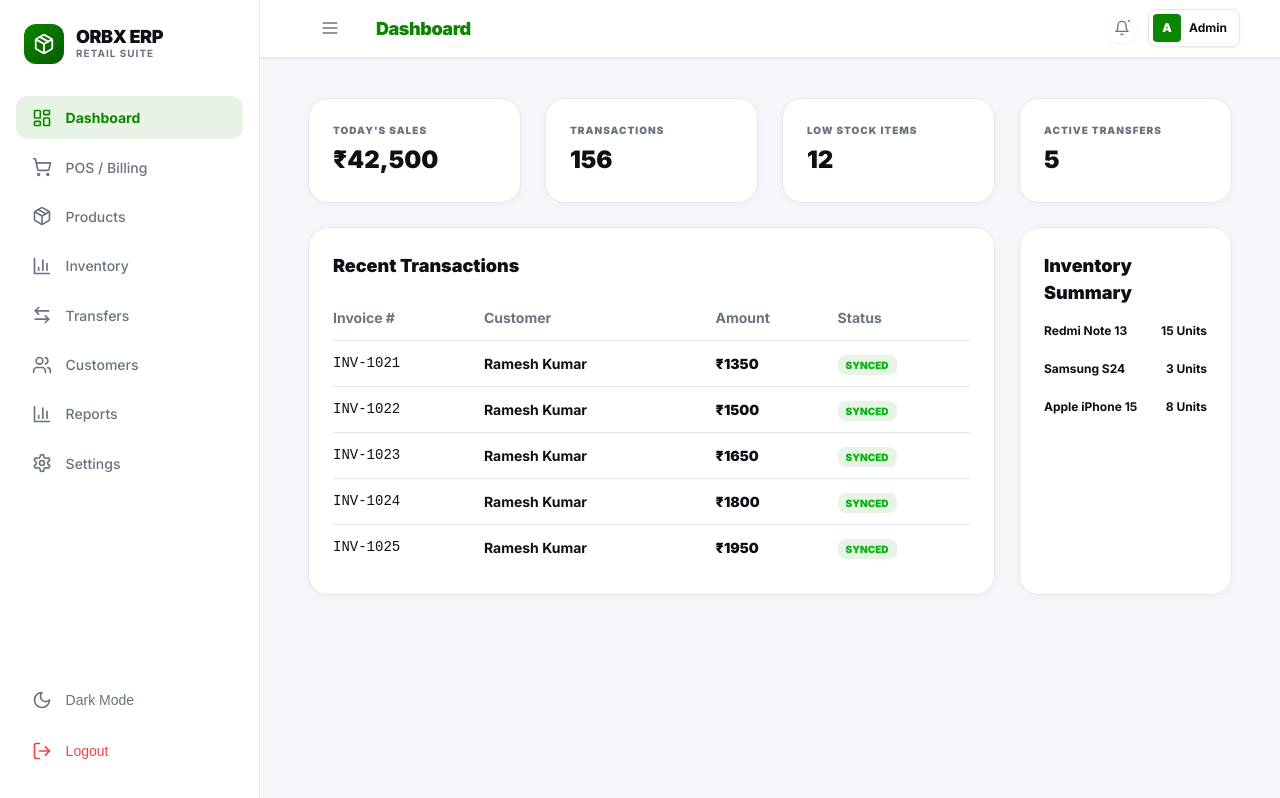
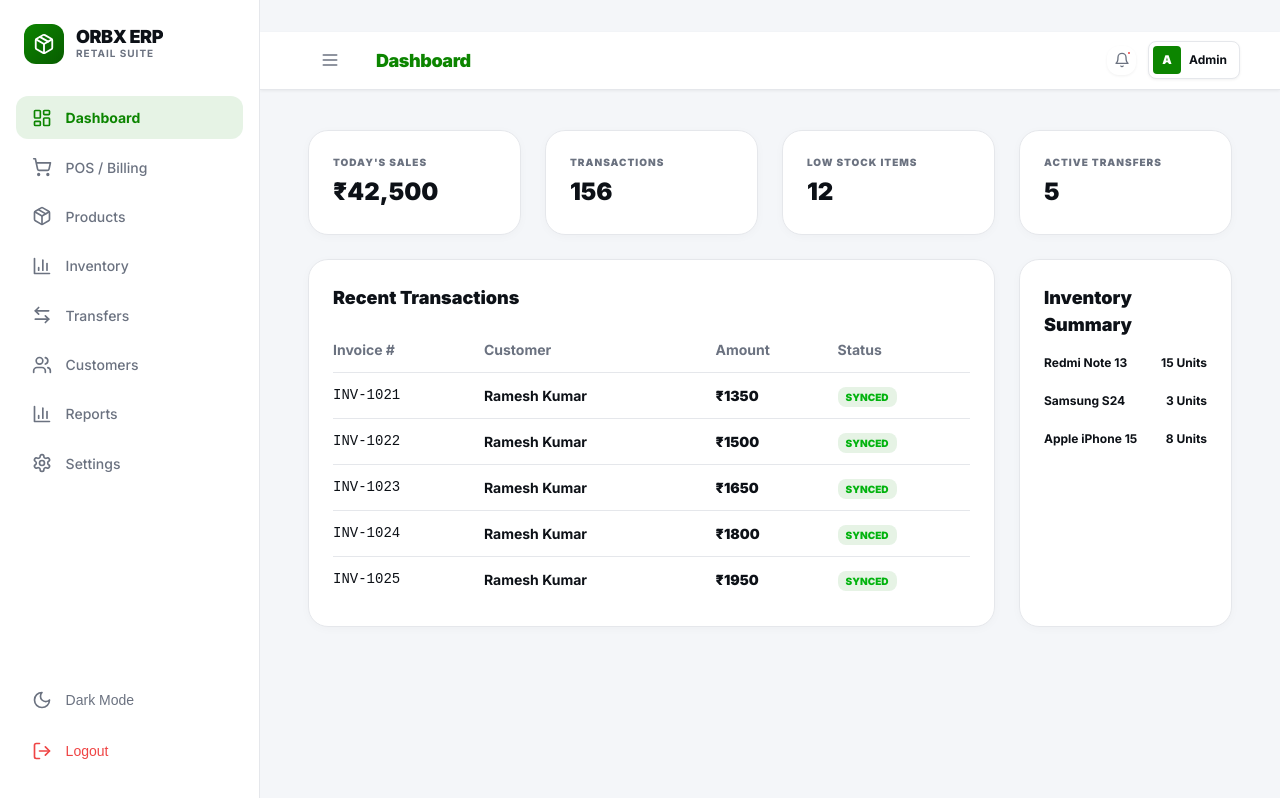
Before and after one commit to rkyuvaa/OrbX-Retail-Suite, a React (Vite) app in the folder frontend/: page / in a window 1280 px wide. Built offline with nearby package versions, Linux system fonts and the light colour scheme; no server answers.

Commit message:
Fix modal centering and header layout alignment

```diff
--- a/frontend/src/components/Layout.jsx
+++ b/frontend/src/components/Layout.jsx
@@ -139,7 +139,7 @@ export default function Layout({ children }) {
           style={{
             position: 'sticky', top: 0, zIndex: 50,
             padding: '0.5rem 2.5rem',
-            margin: '-2rem -2.5rem 2rem -2.5rem',
+            margin: '0 -2.5rem 2rem -2.5rem',
           }}
         >
           {/* Left: hamburger + page title */}
--- a/frontend/src/pages/Products.jsx
+++ b/frontend/src/pages/Products.jsx
@@ -143,8 +143,8 @@ export default function Products() {
       </div>
 
       {showAddModal && (
-        <div className="fixed inset-0 bg-black/60 backdrop-blur-md z-[2000] flex items-center justify-center p-4">
-          <div className="bg-white dark:bg-slate-900 rounded-3xl shadow-2xl w-full max-w-lg animate-slide-up overflow-hidden border border-border">
+        <div className="fixed inset-0 bg-black/60 backdrop-blur-md z-[2000] flex items-center justify-center p-4 overflow-y-auto">
+          <div className="bg-white dark:bg-slate-900 rounded-2xl shadow-2xl w-full max-w-lg animate-slide-up overflow-hidden border border-border my-auto">
             <div className="bg-primary p-4 text-white flex justify-between items-center">
               <div>
                 <h3 className="text-lg font-black">Add New Product</h3>
```
